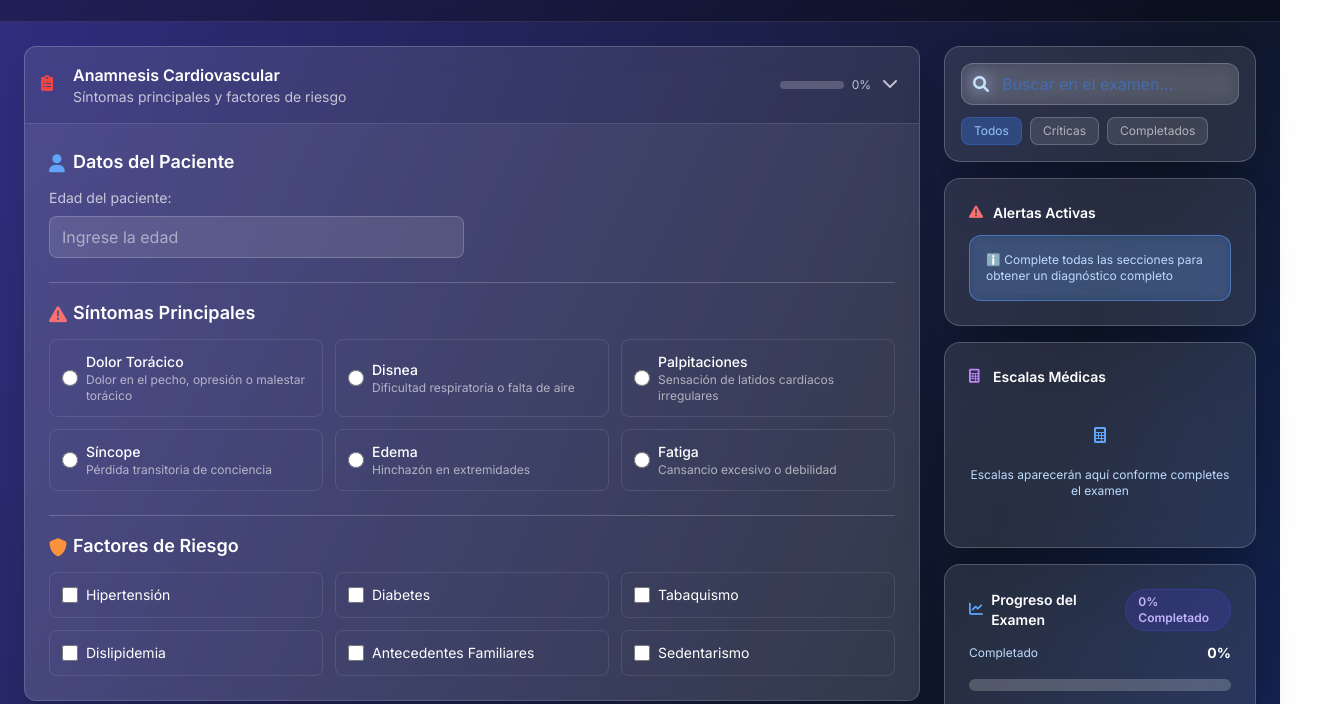
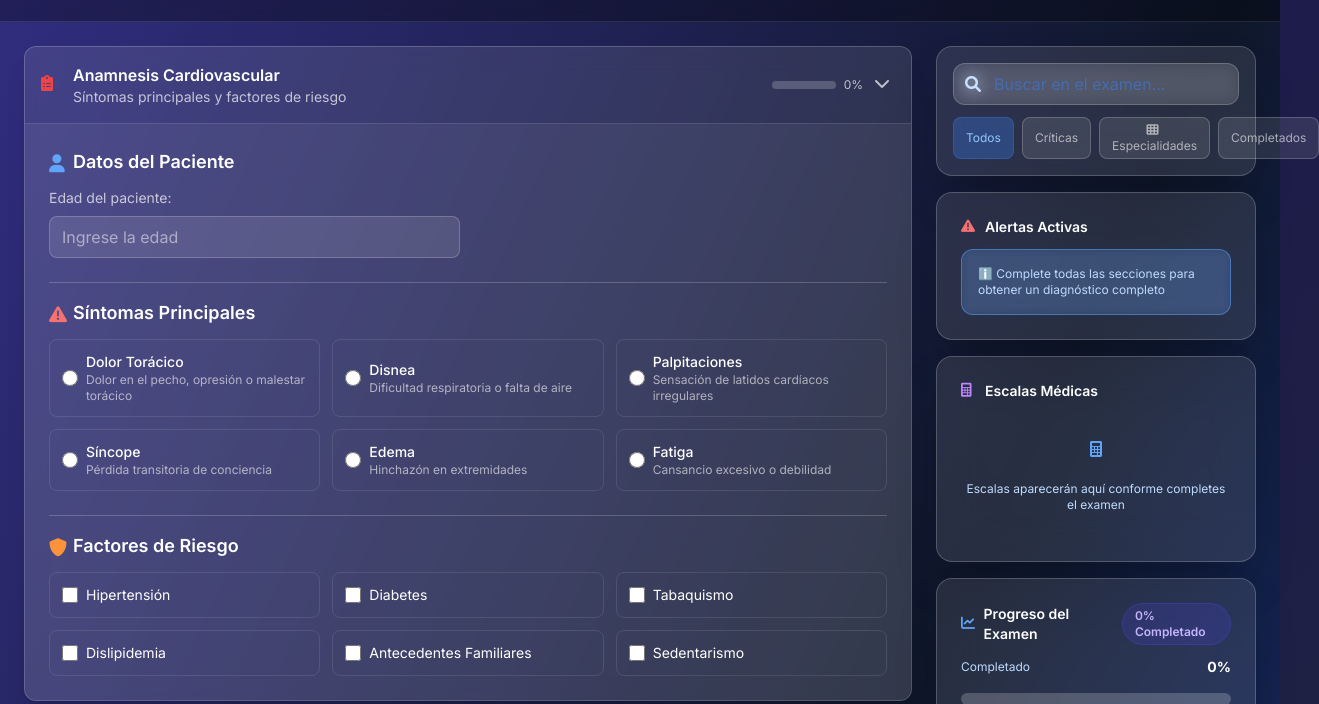
Before and after one commit to safrait633/medscap, a website: page cardiologia_algoritmo_completo1.html in a window 1280 px wide. Shown: the part 89-793 px from the top of the page, 1319 px wide, since content can reach past the window. Drawn offline with nearby package versions, Linux system fonts and the light colour scheme.

Commit message:
Agregar botón Especialidades a páginas restantes

```diff
--- a/cardiologia_algoritmo_completo1.html
+++ b/cardiologia_algoritmo_completo1.html
@@ -682,6 +682,10 @@
                             <div class="flex gap-2">
                                 <button class="filter-button active" data-filter="all">Todos</button>
                                 <button class="filter-button" data-filter="critical">Críticas</button>
+                                <button class="filter-button px-3 py-1 rounded-lg text-xs transition-colors bg-purple-500/30 text-purple-200 border border-purple-400/30 hover:bg-purple-500/40" data-filter="specialties">
+                                    <i class="fas fa-th w-3 h-3 mr-1"></i>
+                                    Especialidades
+                                </button>
                                 <button class="filter-button" data-filter="completed">Completados</button>
                             </div>
                         </div>
```
